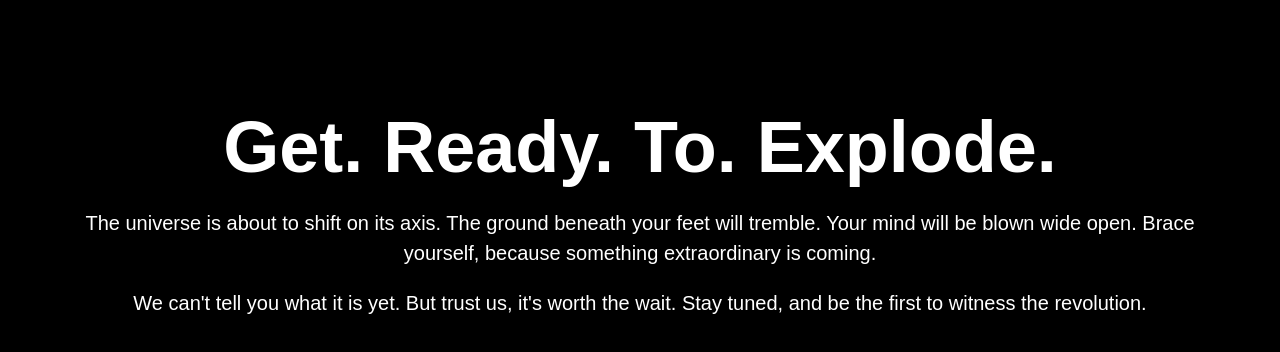
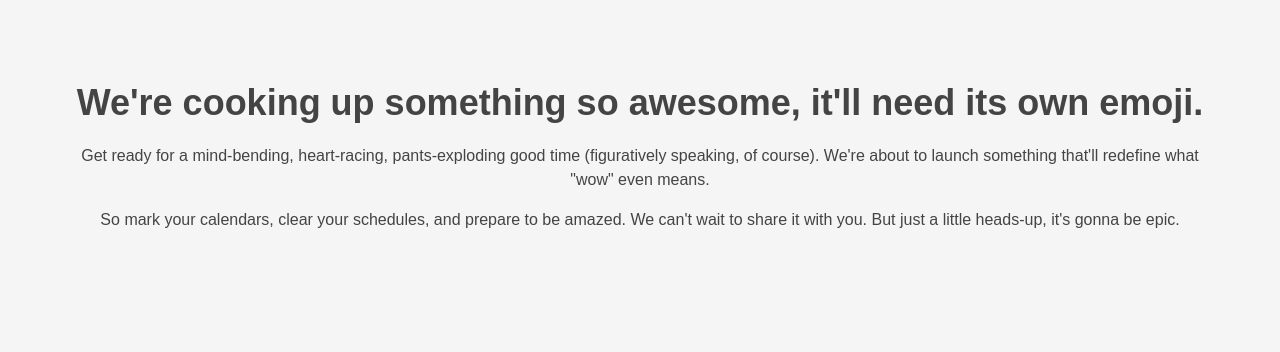
Before and after one commit to sandeepdev/surprise_qr_-code_link_for_client, a plain HTML site: page index.html in a window 1280 px wide. Drawn offline with Linux system fonts and the light colour scheme.

Commit message:
Update index.html
sa

```diff
--- a/index.html
+++ b/index.html
@@ -3,28 +3,28 @@
 <head>
   <meta charset="UTF-8">
   <meta name="viewport" content="width=device-width, initial-scale=1.0">
-  <title>Brace Yourself. Something Epic is Coming...</title>
+  <title>Hold onto your socks, folks! </title>
   <style>
     body {
-      background-color: #000;
-      color: #fff;
-      font-family: sans-serif;
+      background-color: #f5f5f5;
+      color: #444;
+      font-family: Arial, sans-serif;
       text-align: center;
       padding: 50px;
     }
     h1 {
-      font-size: 72px;
+      font-size: 36px;
       margin-bottom: 20px;
     }
     p {
-      font-size: 20px;
+      font-size: 16px;
       line-height: 1.5;
     }
   </style>
 </head>
 <body>
-  <h1>Get. Ready. To. Explode.</h1>
-  <p>The universe is about to shift on its axis. The ground beneath your feet will tremble. Your mind will be blown wide open. Brace yourself, because something extraordinary is coming.</p>
-  <p>We can't tell you what it is yet. But trust us, it's worth the wait. Stay tuned, and be the first to witness the revolution.</p>
+  <h1>We're cooking up something so awesome, it'll need its own emoji. </h1>
+  <p>Get ready for a mind-bending, heart-racing, pants-exploding good time (figuratively speaking, of course). We're about to launch something that'll redefine what "wow" even means.</p>
+  <p>So mark your calendars, clear your schedules, and prepare to be amazed. We can't wait to share it with you. But just a little heads-up, it's gonna be epic. </p>
 </body>
 </html>
```
